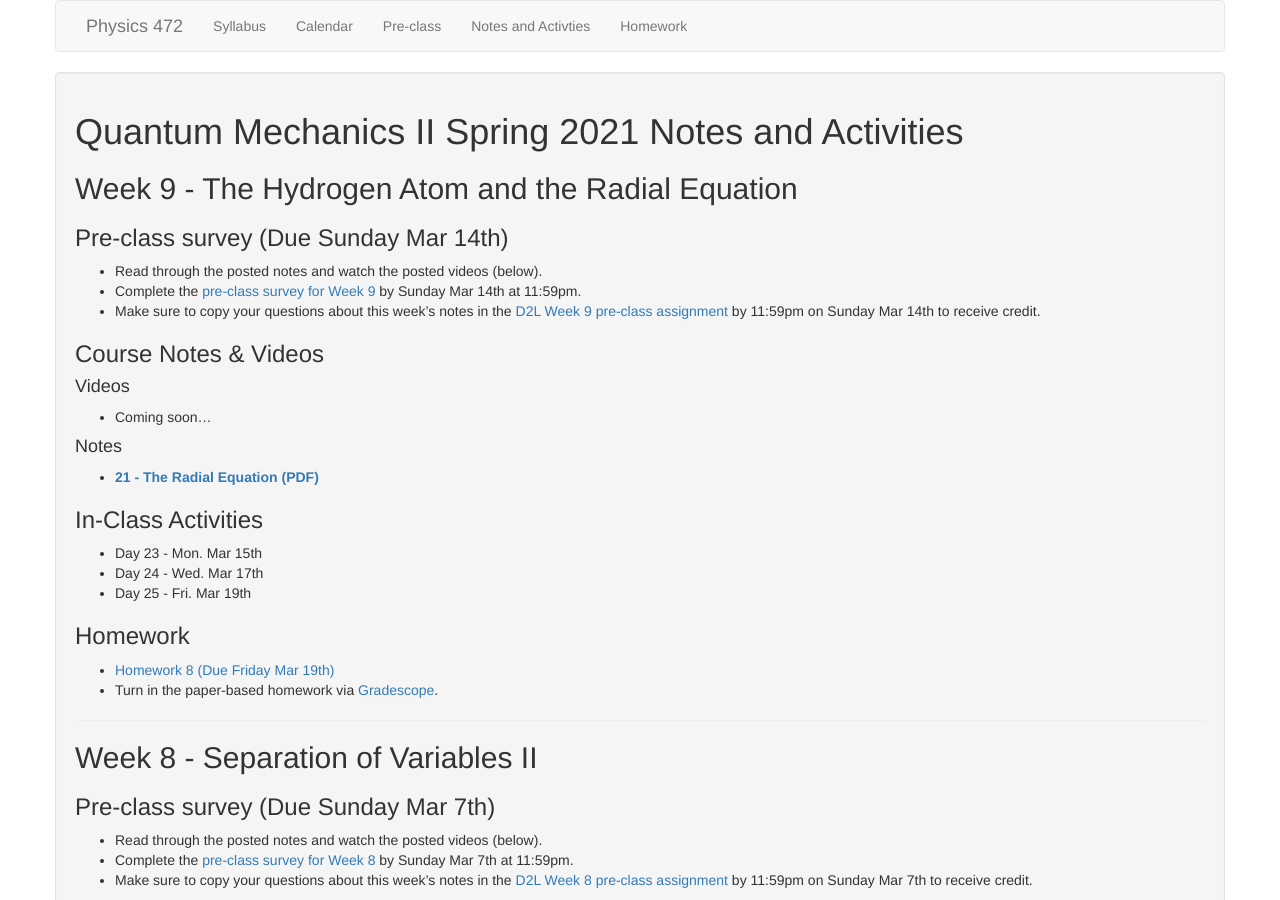
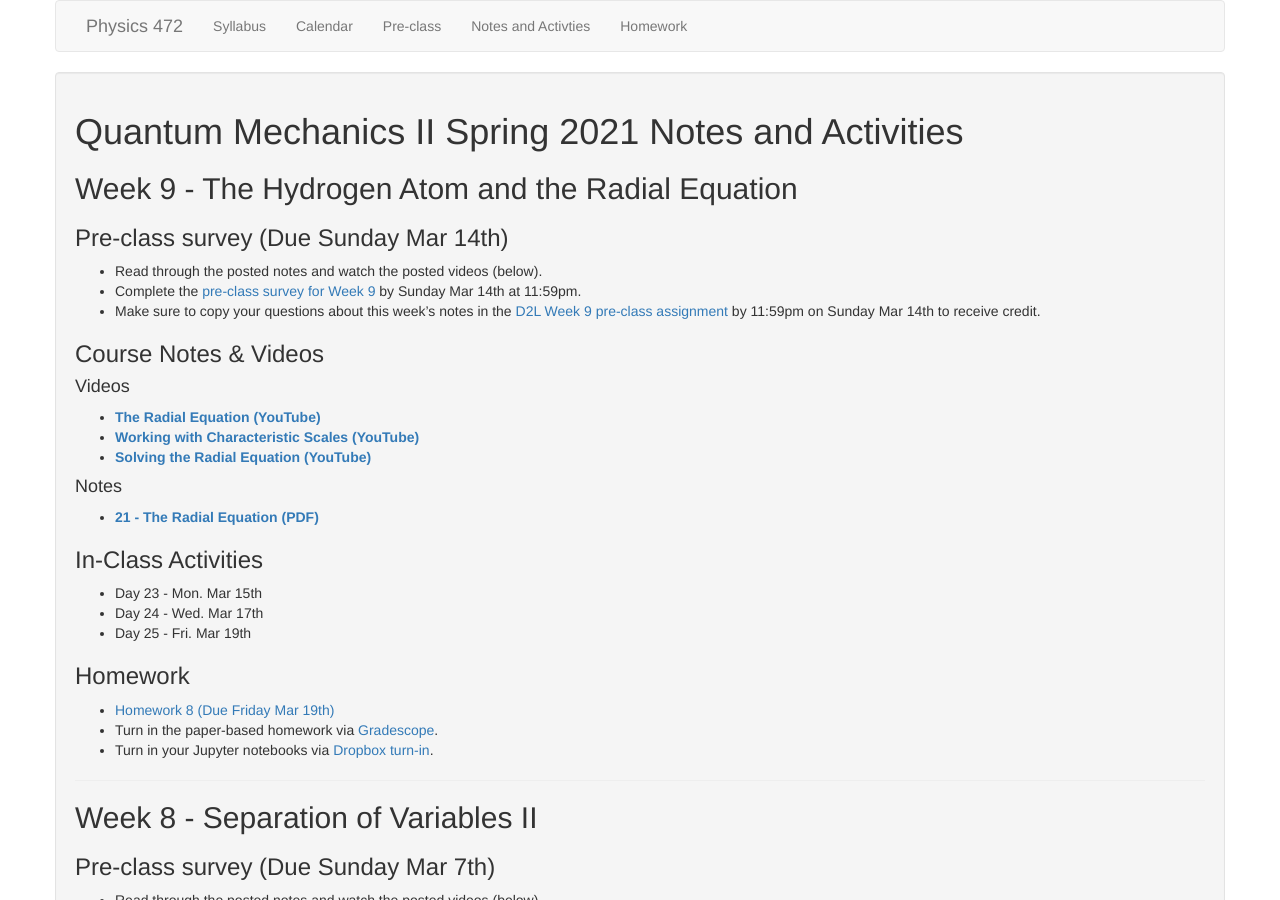
Before and after one commit to dannycab/phy472msu_s2021, a Jekyll site: the page built from notes/index.md, in a window 1280 px wide and 900 px high. Built offline with Jekyll 4.4.1, drawn with Linux system fonts in a browser that asks for light colours.

Commit message:
updated with videos

```diff
--- a/notes/index.md
+++ b/notes/index.md
@@ -16,7 +16,9 @@ use_math: true
 
 #### Videos
 
-* Coming soon...
+* [**The Radial Equation (YouTube)**](https://www.youtube.com/watch?v=5qFN2M1177o)
+* [**Working with Characteristic Scales (YouTube)**](https://www.youtube.com/watch?v=5i24QJRAuBw)
+* [**Solving the Radial Equation (YouTube)**](https://www.youtube.com/watch?v=L6kx3eCkKDo)
 
 
 #### Notes
@@ -33,7 +35,7 @@ use_math: true
 
 * [Homework 8 (Due Friday Mar 19th)](../assignments/homework8.html)
 * Turn in the paper-based homework via [Gradescope](https://www.gradescope.com/).
-<!-- * Turn in your Jupyter notebooks via [Dropbox turn-in](https://www.dropbox.com/request/snFW1zlAvuID9XedUo78). -->
+* Turn in your Jupyter notebooks via [Dropbox turn-in](https://www.dropbox.com/request/vvOB498WGKCcqBgIWJZC).
 
 ---
 
```
